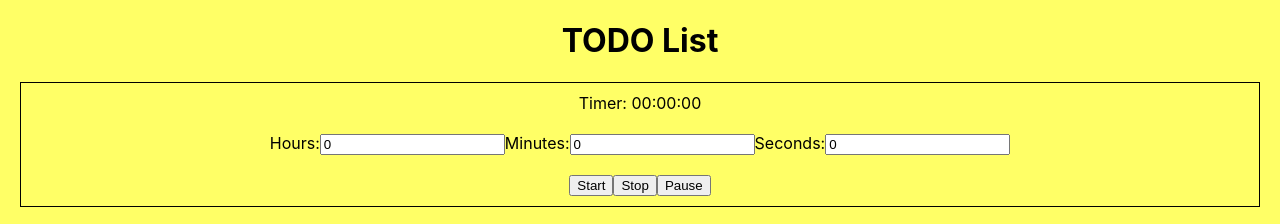
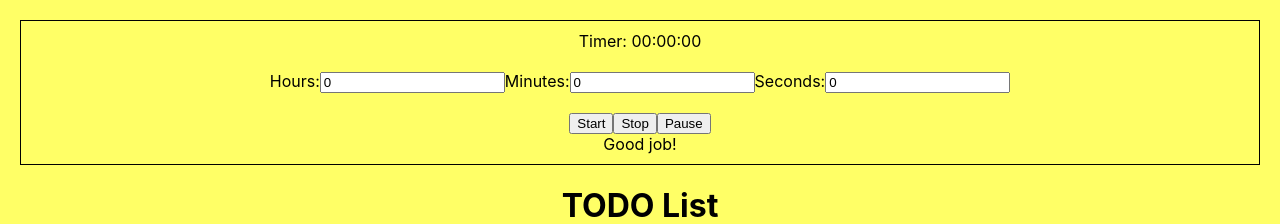
Before and after one commit to ahsatal-pierre/todo-app-Fullstack, a React (Create React App) app in the folder client/: page / in a window 1280 px wide. Both pictures are taken after a click on the button "Start". Shown: the top 224 px of the page. Built offline with nearby package versions, Linux system fonts and the light colour scheme; no server answers.

Commit message:
fixed timer bug on new route

```diff
--- a/client/src/App.js
+++ b/client/src/App.js
@@ -3,12 +3,15 @@ import { BrowserRouter as Router, Route, Routes } from "react-router-dom";
 import "./App.css";
 import TodoList from "./component/TodoList";
 import TodoDetails from './component/TodoDetails';
+import Timer from './component/Timer';
 
 const App = () => {
   return (
     <Router>
+      <Timer/>
       <Routes>
       <Route path="/" element={<TodoList />} />
+
       <Route path="/todos/:id" element={<TodoDetails />} />
       </Routes>
     </Router>
--- a/client/src/component.css
+++ b/client/src/component.css
@@ -23,6 +23,10 @@ textarea {
     display: flex;
     justify-content: center;
     align-items: space-around;
+}
+
+.goodJob {
+    text-align: center;
 }
 
 li {
--- a/client/src/component/Timer.js
+++ b/client/src/component/Timer.js
@@ -4,6 +4,7 @@ import '../component.css';
 const Timer = () => {
   const [time, setTime] = useState({ hours: 0, minutes: 0, seconds: 0 });
   const [isRunning, setIsRunning] = useState(false);
+  const [isTimeUp, setIsTimeUp] = useState(false); // New state for tracking timer completion
 
   useEffect(() => {
     let interval;
@@ -16,7 +17,7 @@ const Timer = () => {
           if (hours === 0 && minutes === 0 && seconds === 0) {
             clearInterval(interval);
             setIsRunning(false);
-            // Perform any desired action when the countdown reaches zero
+            setIsTimeUp(true); // Set isTimeUp to true when the timer reaches zero
           }
 
           if (seconds > 0) {
@@ -45,6 +46,7 @@ const Timer = () => {
     if (isRunning) {
       setIsRunning(false);
       setTime({ hours: 0, minutes: 0, seconds: 0 });
+      setIsTimeUp(false); // Reset isTimeUp when stopping the timer
     }
   };
 
@@ -58,18 +60,17 @@ const Timer = () => {
 
   return (
     <div className='cadreTimer'>
-
-     <div className='timer'>
-     Timer: {`${formatTime(time.hours)}:${formatTime(time.minutes)}:${formatTime(
+      <div className='timer'>
+        Timer: {`${formatTime(time.hours)}:${formatTime(time.minutes)}:${formatTime(
           time.seconds
         )}`}
       </div>
-      <br></br>
+      <br />
       <div className='timer'>
         <label>
           Hours:
           <input
-            type="number"
+            type='number'
             value={time.hours}
             onChange={(e) =>
               setTime((prevTime) => ({
@@ -82,7 +83,7 @@ const Timer = () => {
         <label>
           Minutes:
           <input
-            type="number"
+            type='number'
             value={time.minutes}
             onChange={(e) =>
               setTime((prevTime) => ({
@@ -95,7 +96,7 @@ const Timer = () => {
         <label>
           Seconds:
           <input
-            type="number"
+            type='number'
             value={time.seconds}
             onChange={(e) =>
               setTime((prevTime) => ({
@@ -106,15 +107,16 @@ const Timer = () => {
           />
         </label>
       </div>
-      <br></br>
+      <br />
       <div className='timerbutton'>
         <button onClick={startCountdown}>Start</button>
         <button onClick={stopCountdown}>Stop</button>
         <button onClick={pauseCountdown}>Pause</button>
       </div>
 
-    </div>
-  );
+      {isTimeUp && <div className='goodJob'>Good job!</div>}
+</div>
+);
 };
 
 export default Timer;
--- a/client/src/component/TodoList.js
+++ b/client/src/component/TodoList.js
@@ -2,7 +2,7 @@ import React, { useState, useEffect } from 'react';
 import { Link } from 'react-router-dom';
 import axios from 'axios';
 import TodoAdd from './TodoAdd';
-import Timer from './Timer';
+//import Timer from './Timer';
 import '../component.css';
 
 const TodoList = () => {
@@ -48,7 +48,7 @@ const TodoList = () => {
     <div>
       <h1 className='title'>TODO List</h1>
 
-     <Timer />
+     {/* <Timer /> */}
       <TodoAdd onTodoAdded={handleTodoAdded} />
       <ul className='list'>
         {pendingTodos.map((todo) => (
```
